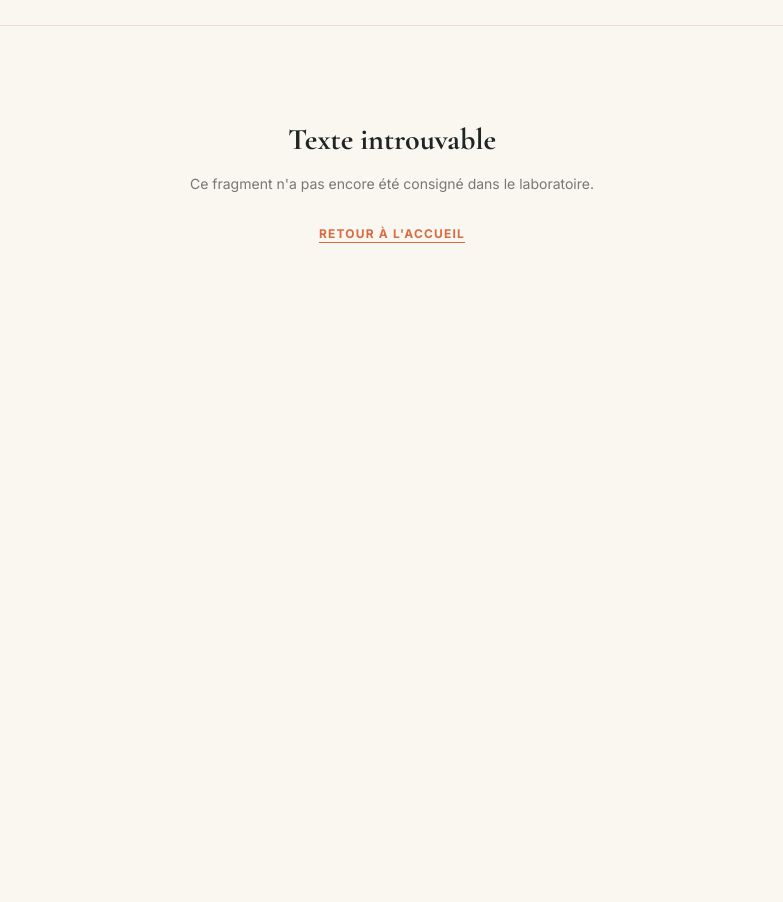
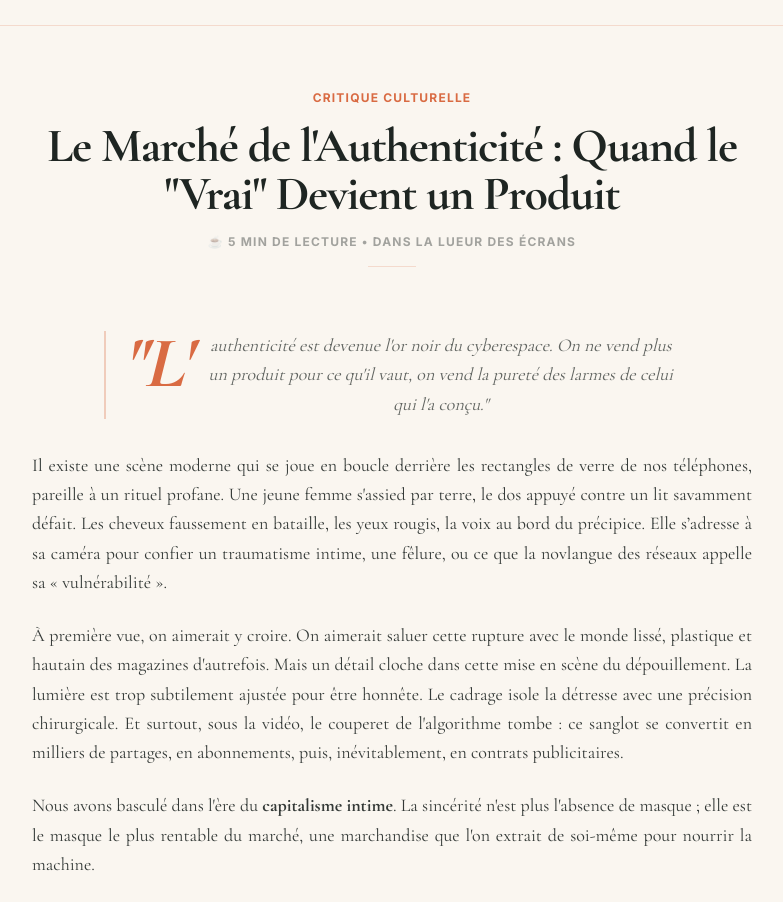
Before and after one commit to wadoudnajwa580-arch/najwa-app, a Next.js app: page /archives/marchesincerite in a window 1280 px wide. Shown: the part 160-1062 px from the top of the page, without its empty margins (248-1031 px from the left). Before the commit the page ends 800 px from the top, so only its background shows below. Built offline with nearby package versions, Linux system fonts and the light colour scheme.

Commit message:
Create page.js

```diff
--- /dev/null
+++ b/app/archives/marchesincerite/page.js
@@ -0,0 +1,104 @@
+export default function AuthenticitePage() {
+  return (
+    <main className="max-w-3xl mx-auto px-6 py-16 space-y-12 text-encre">
+
+
+      <div className="space-y-4 text-center">
+        <div className="text-xs font-bold uppercase tracking-widest text-terracotta">
+          Critique Culturelle
+        </div>
+        <h1 className="font-serif font-bold text-encre text-3xl lg:text-5xl leading-tight tracking-tight">
+          Le Marché de l'Authenticité : Quand le "Vrai" Devient un Produit
+        </h1>
+        <p className="text-xs tracking-widest uppercase text-encre/40 font-bold">
+          ☕ 5 min de lecture • Dans la lueur des écrans
+        </p>
+        <hr className="w-12 mx-auto border-terracotta/20 pt-4" />
+      </div>
+
+
+      <article className="prose-essay font-serif text-lg text-encre/90 leading-relaxed text-justify space-y-6">
+
+        <p className="italic text-center text-encre/70 max-w-xl mx-auto border-l-2 border-terracotta/30 pl-4 my-8">
+          "L'authenticité est devenue l'or noir du cyberespace. On ne vend plus un produit pour ce qu'il vaut, on vend la pureté des larmes de celui qui l'a conçu."
+        </p>
+
+        <p>
+          Il existe une scène moderne qui se joue en boucle derrière les rectangles de verre de nos téléphones, pareille à un rituel profane. Une jeune femme s'assied par terre, le dos appuyé contre un lit savamment défait. Les cheveux faussement en bataille, les yeux rougis, la voix au bord du précipice. Elle s’adresse à sa caméra pour confier un traumatisme intime, une fêlure, ou ce que la novlangue des réseaux appelle sa « vulnérabilité ».
+        </p>
+
+        <p>
+          À première vue, on aimerait y croire. On aimerait saluer cette rupture avec le monde lissé, plastique et hautain des magazines d'autrefois. Mais un détail cloche dans cette mise en scène du dépouillement. La lumière est trop subtilement ajustée pour être honnête. Le cadrage isole la détresse avec une précision chirurgicale. Et surtout, sous la vidéo, le couperet de l'algorithme tombe : ce sanglot se convertit en milliers de partages, en abonnements, puis, inévitablement, en contrats publicitaires.
+        </p>
+
+        <p>
+          Nous avons basculé dans l'ère du <strong>capitalisme intime</strong>. La sincérité n'est plus l'absence de masque ; elle est le masque le plus rentable du marché, une marchandise que l'on extrait de soi-même pour nourrir la machine.
+        </p>
+
+
+        <div className="w-full h-72 overflow-hidden rounded-sm relative my-8 border border-terracotta/10 shadow-sm">
+          <img
+            src="https://images.saatchiart.com/saatchi/1474341/art/7974435/7041861-HSC00001-7.jpg"
+            alt="Mise en scène des visages et des regards"
+            className="w-full h-full object-cover"
+          />
+        </div>
+
+        <h4 className="font-serif text-xl font-bold text-terracotta pt-4 italic">I. De la Société du Spectacle au Spectacle du Sacré</h4>
+
+        <p>
+          En 1967, dans un monde encore analogique, Guy Debord publiait <em>La Société du Spectacle</em>. Sa thèse, devenue prophétique, résonne aujourd'hui comme un avertissement négligé : la vie réelle se dégrade en simples représentations, et le paraître a définitivement détrôné l'être.
+        </p>
+
+        <p>
+          Mais Debord n'avait sous les yeux que les vitrines des grands magasins et la tiédeur de la télévision. Qu’écrirait-il face à l'océan de pixels de TikTok ou d'Instagram ?
+        </p>
+
+        <p>
+          Aujourd’hui, le spectacle ne se contente plus de coloniser nos objets ou nos ambitions matérielles ; il a planté ses drapeaux dans notre intériorité la plus secrète. Nous ne mettons plus seulement en scène notre opulence, nous mettons en scène nos cicatrices. C'est le <strong>Spectacle de la Transparence</strong>. Pour exister dans cette arène numérique, il faut s'accuser, s'exposer, faire de sa santé mentale ou de ses névroses une monnaie d'échange. L’authenticité s'est vidée de sa quête philosophique pour devenir une pure valeur boursière, mesurée au volume de clics et d'empathie virtuelle qu'elle parvient à arracher.
+        </p>
+
+        <h4 className="font-serif text-xl font-bold text-terracotta pt-4 italic">II. Le Labeur de la Sincérité</h4>
+
+        <p>
+          La sociologue Eva Illouz a parfaitement disséqué ce <em>capitalisme émotionnel</em> où les affects et l'économie fusionnent jusqu'à la confusion. De cette fusion naît un monstre invisible : le labeur d'authenticité (<em>Authenticity Labor</em>).
+        </p>
+
+        <p>
+          Être « vrai » en ligne est devenu le plus épuisant des métiers. Il faut planifier sa spontanéité, guetter l’heure exacte où le chagrin sera le plus rentable, et scénariser son propre effondrement pour qu'il reste esthétique, digeste, <em>consommable</em>. Jean Baudrillard parlait de la simulation de la vérité pour pallier l'absence de contact réel. C'est exactement cela : quand la vulnérabilité devient une stratégie d'influence, elle s'asphyxie. Elle cesse d'être un pont jeté vers l'autre pour devenir une performance calculée, un produit de luxe emballé dans du papier kraft pour faire « authentique ».
+        </p>
+
+
+        <div className="w-full h-72 overflow-hidden rounded-sm relative my-8 border border-terracotta/10 shadow-sm">
+
+        </div>
+
+        <p>
+          La différence est pourtant abyssale. L'authenticité originelle accepte le silence, le risque, la maladresse et le secret d'une pièce close. L'authenticité marchande, elle, exige une narration fluide, un <em>storytelling</em> impeccable et des métriques pour prouver qu'elle existe.
+        </p>
+
+        <h4 className="font-serif text-xl font-bold text-terracotta pt-4 italic">III. La Dévaluation du Vrai</h4>
+
+        <p>
+          Le grand drame de cette foire à la sincérité est qu'elle détruit la valeur de ce qu'elle prétend célébrer. À force de voir la douleur humaine empaquetée dans les mêmes codes algorithmiques, notre sensibilité s'émousse. Un cynisme diffus nous gagne. Devant une confession pourtant réelle, notre premier réflexe n'est plus la compassion, mais le doute : <em>« Quelle marque se cache derrière ce sanglot ? »</em>
+        </p>
+
+        <p>
+          En croyant nous libérer du diktat de la perfection lisse, nous avons créé une tyrannie tout aussi aliénante : <strong>l'obligation d'impudeur</strong>.
+        </p>
+
+        <p>
+          Il nous faut d'urgence réapprendre l'art du secret et de l'ombre. Comprendre que certaines vérités s'étiolent et meurent dès qu'elles sont exposées à la lumière artificielle des écrans. L'authenticité véritable n'a que faire de la validation d'un algorithme ; elle survit précisément là où le marché ne peut pas la traquer : dans la gratuité d'une expérience vécue pour elle-même, loin des regards, dans la texture brute du monde réel.
+        </p>
+
+      </article>
+
+      <div className="pt-16 text-center border-t border-terracotta/10">
+        <a href="/archives" className="inline-block border border-encre/20 text-encre/60 text-xs font-bold uppercase tracking-widest px-6 py-3 rounded-sm hover:bg-encre hover:text-white transition-all">
+          ← Retour aux archives
+        </a>
+      </div>
+
+    </main>
+  );
+    }
```
